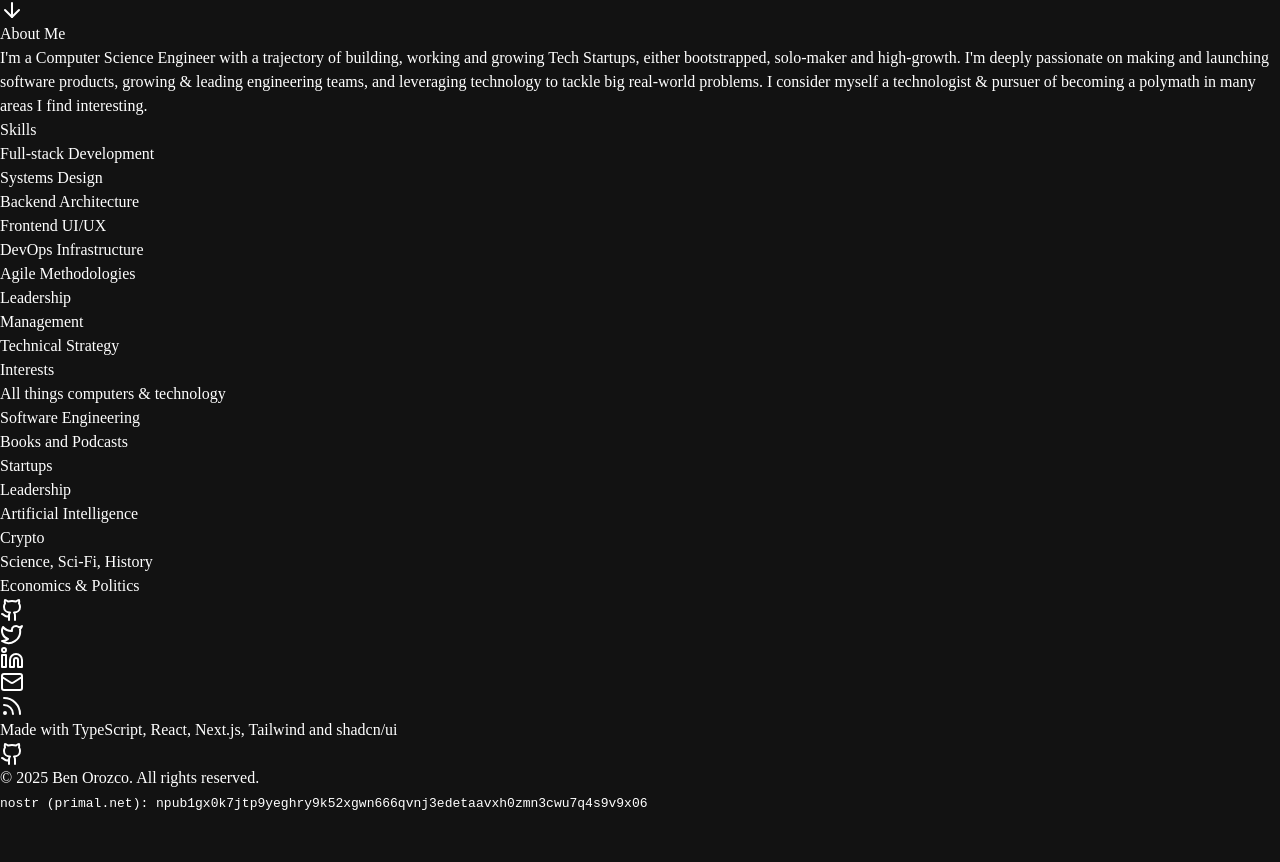
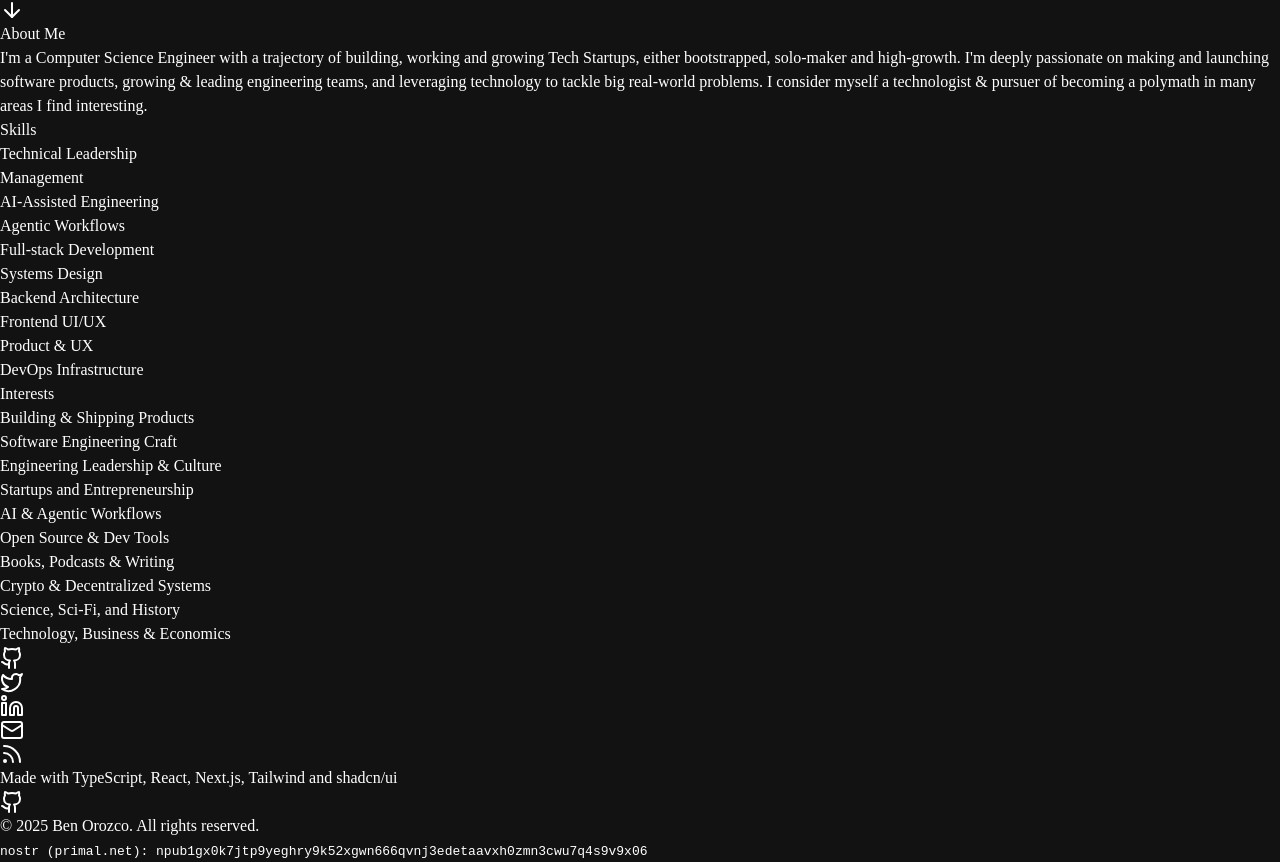
Before and after one commit to benoror/benoror, a Next.js app in the folder apps/web/: page / in a window 1280 px wide. Shown: the part 1394-2256 px from the top of the page. Before the commit the page ends 2208 px from the top, so only its background shows below. Built offline with nearby package versions, Linux system fonts and the light colour scheme.

Commit message:
feat(about): Update skills structure to include slugs and external links
- Refactored SKILLS to use objects with name and slug properties for better linking.
- Enhanced the About component to render skills as clickable links, directing to specific sections of the resume.

```diff
--- a/apps/web/components/home/about.tsx
+++ b/apps/web/components/home/about.tsx
@@ -1,6 +1,6 @@
 "use client"
 
-import { HOME, SKILLS, INTERESTS } from "@workspace/data/personal"
+import { HOME, SKILLS, INTERESTS, LINKS } from "@workspace/data/personal"
 import { motion } from "framer-motion"
 
 export default function About() {
@@ -27,7 +27,16 @@ export default function About() {
               <h3 className="text-xl font-semibold text-sky-100">Skills</h3>
               <ul className="space-y-2 text-sky-200">
                 {SKILLS.map((skill, index) => (
-                  <li key={index}>{skill}</li>
+                  <li key={index}>
+                    <a
+                      href={`${LINKS.resume_url}#${skill.slug}`}
+                      target="_blank"
+                      rel="noopener noreferrer"
+                      className="hover:text-sky-400 hover:underline underline-offset-4 transition-colors"
+                    >
+                      {skill.name}
+                    </a>
+                  </li>
                 ))}
               </ul>
             </div>
--- a/packages/data/src/personal.ts
+++ b/packages/data/src/personal.ts
@@ -31,25 +31,27 @@ export const HOME = {
 }
 
 export const SKILLS = [
-  "Full-stack Development",
-  "Systems Design",
-  "Backend Architecture",
-  "Frontend UI/UX",
-  "DevOps Infrastructure",
-  "Agile Methodologies",
-  "Leadership",
-  "Management",
-  "Technical Strategy",
+  { name: 'Technical Leadership', slug: 'technical-leadership' },
+  { name: 'Management', slug: 'management' },
+  { name: 'AI-Assisted Engineering', slug: 'ai-tools' },
+  { name: 'Agentic Workflows', slug: 'multi-agent-orchestration' },
+  { name: 'Full-stack Development', slug: 'backend' },
+  { name: 'Systems Design', slug: 'technical-leadership' },
+  { name: 'Backend Architecture', slug: 'backend' },
+  { name: 'Frontend UI/UX', slug: 'frontend' },
+  { name: 'Product & UX', slug: 'product' },
+  { name: 'DevOps Infrastructure', slug: 'devops' },
 ]
 
 export const INTERESTS = [
-  "All things computers & technology",
-  "Software Engineering",
-  "Books and Podcasts",
-  "Startups",
-  "Leadership",
-  "Artificial Intelligence",
-  "Crypto",
-  "Science, Sci-Fi, History",
-  "Economics & Politics",
+  "Building & Shipping Products",
+  "Software Engineering Craft",
+  "Engineering Leadership & Culture",
+  "Startups and Entrepreneurship",
+  "AI & Agentic Workflows",
+  "Open Source & Dev Tools",
+  "Books, Podcasts & Writing",
+  "Crypto & Decentralized Systems",
+  "Science, Sci-Fi, and History",
+  "Technology, Business & Economics",
 ]
```
